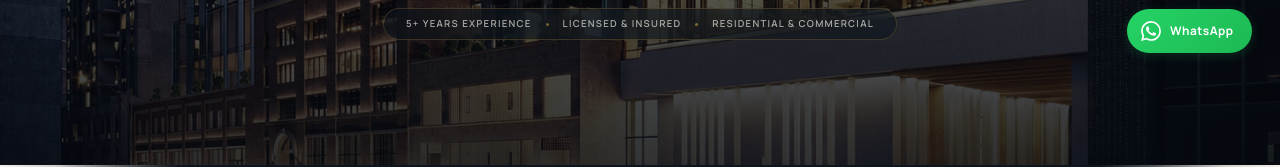
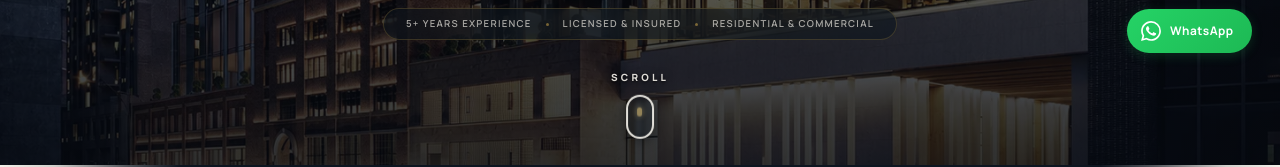
Before and after one commit to ahmadalamleh0/IronOak, a React (Vite) app: page / in a window 1280 px wide. Shown: the part 635-802 px from the top of the page. Built offline with nearby package versions, Linux system fonts and the light colour scheme.

Commit message:
Add an obvious scroll indicator to the homepage hero
A bouncing "SCROLL" label with a mouse-style icon anchored to the
bottom of the hero, fading in alongside the rest of the reveal
sequence and scrolling to the services section when clicked. Disabled
under prefers-reduced-motion.

```diff
--- a/src/components/Hero/Hero.jsx
+++ b/src/components/Hero/Hero.jsx
@@ -8,6 +8,25 @@ const HERO_BG_CSS = `
   }
   @media (min-width: 769px) {
     .hero-bg-img { background-image: url(/images/hero-bg.webp); }
+  }
+
+  @keyframes heroScrollBounce {
+    0%, 100% { transform: translateX(-50%) translateY(0); }
+    50%      { transform: translateX(-50%) translateY(10px); }
+  }
+  @keyframes heroScrollDot {
+    0%   { transform: translateY(0);    opacity: 1; }
+    70%  { opacity: 0; }
+    100% { transform: translateY(16px); opacity: 0; }
+  }
+  .hero-scroll-indicator {
+    animation: heroScrollBounce 2.2s ease-in-out infinite;
+  }
+  .hero-scroll-dot {
+    animation: heroScrollDot 1.6s ease-in-out infinite;
+  }
+  @media (prefers-reduced-motion: reduce) {
+    .hero-scroll-indicator, .hero-scroll-dot { animation: none; }
   }
 `
 
@@ -318,6 +337,75 @@ const Hero = ({ ready = false }) => {
         </div>
 
       </div>
+
+      {/* Scroll indicator */}
+      <button
+        type="button"
+        onClick={() => {
+          document.getElementById('services-explorer')?.scrollIntoView({ behavior: 'smooth', block: 'start' })
+        }}
+        className="hero-scroll-indicator"
+        aria-label="Scroll to explore"
+        style={{
+          position: 'absolute',
+          bottom: 'clamp(18px, 3.5vh, 32px)',
+          left: '50%',
+          transform: 'translateX(-50%)',
+          zIndex: 20,
+          display: 'flex',
+          flexDirection: 'column',
+          alignItems: 'center',
+          gap: '10px',
+          background: 'none',
+          border: 'none',
+          padding: 0,
+          cursor: 'pointer',
+          opacity: ready ? 1 : 0,
+          transition: ready ? 'opacity 900ms ease 1500ms' : 'none',
+        }}
+      >
+        <span
+          style={{
+            fontFamily: '"Manrope", system-ui, sans-serif',
+            fontSize: '0.62rem',
+            fontWeight: 800,
+            letterSpacing: '0.32em',
+            textTransform: 'uppercase',
+            color: 'rgba(244,241,234,0.90)',
+            textShadow: '0 2px 10px rgba(0,0,0,0.7), 0 1px 3px rgba(0,0,0,0.8)',
+          }}
+        >
+          Scroll
+        </span>
+        <span
+          aria-hidden="true"
+          style={{
+            width: '28px',
+            height: '44px',
+            borderRadius: '16px',
+            border: '2px solid rgba(244,241,234,0.92)',
+            display: 'flex',
+            justifyContent: 'center',
+            paddingTop: '7px',
+            boxSizing: 'border-box',
+            boxShadow: '0 2px 14px rgba(0,0,0,0.45)',
+            background: 'rgba(7,17,29,0.28)',
+            backdropFilter: 'blur(2px)',
+          }}
+        >
+          <span
+            className="hero-scroll-dot"
+            aria-hidden="true"
+            style={{
+              width: '5px',
+              height: '9px',
+              borderRadius: '3px',
+              background: '#E8C97A',
+              boxShadow: '0 0 6px rgba(232,201,122,0.8)',
+            }}
+          />
+        </span>
+      </button>
     </section>
   )
 }
```
